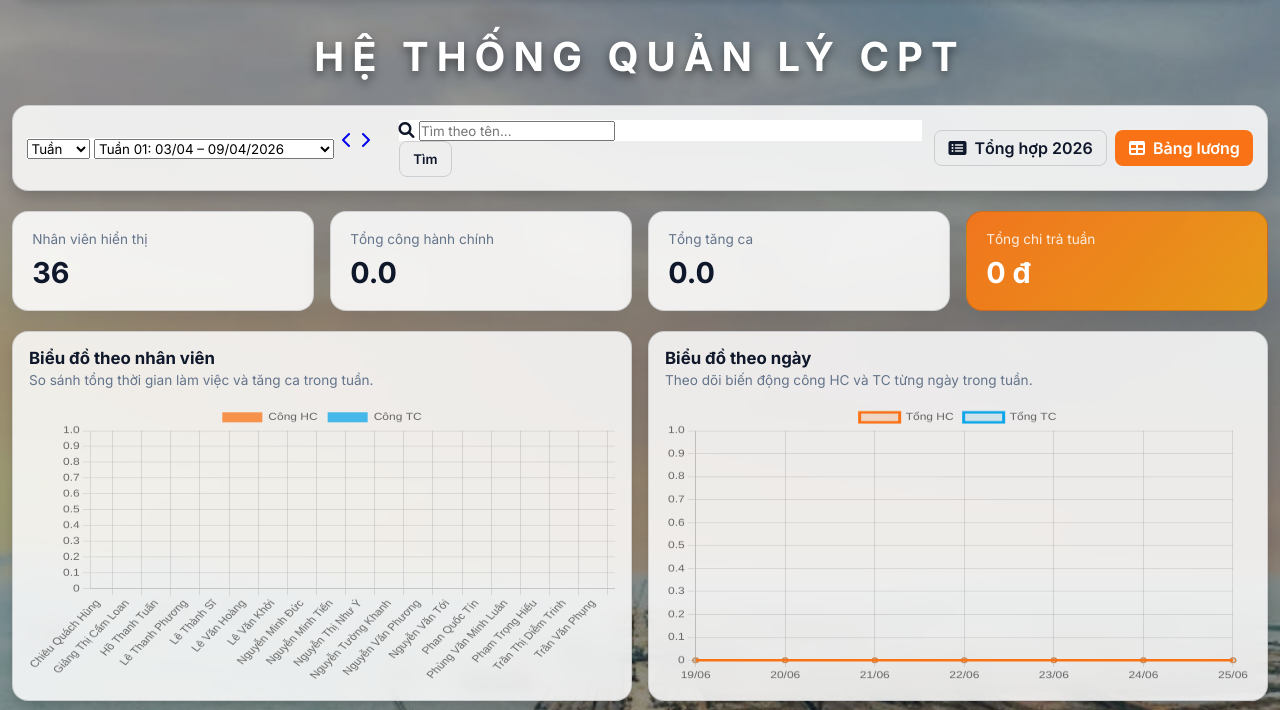
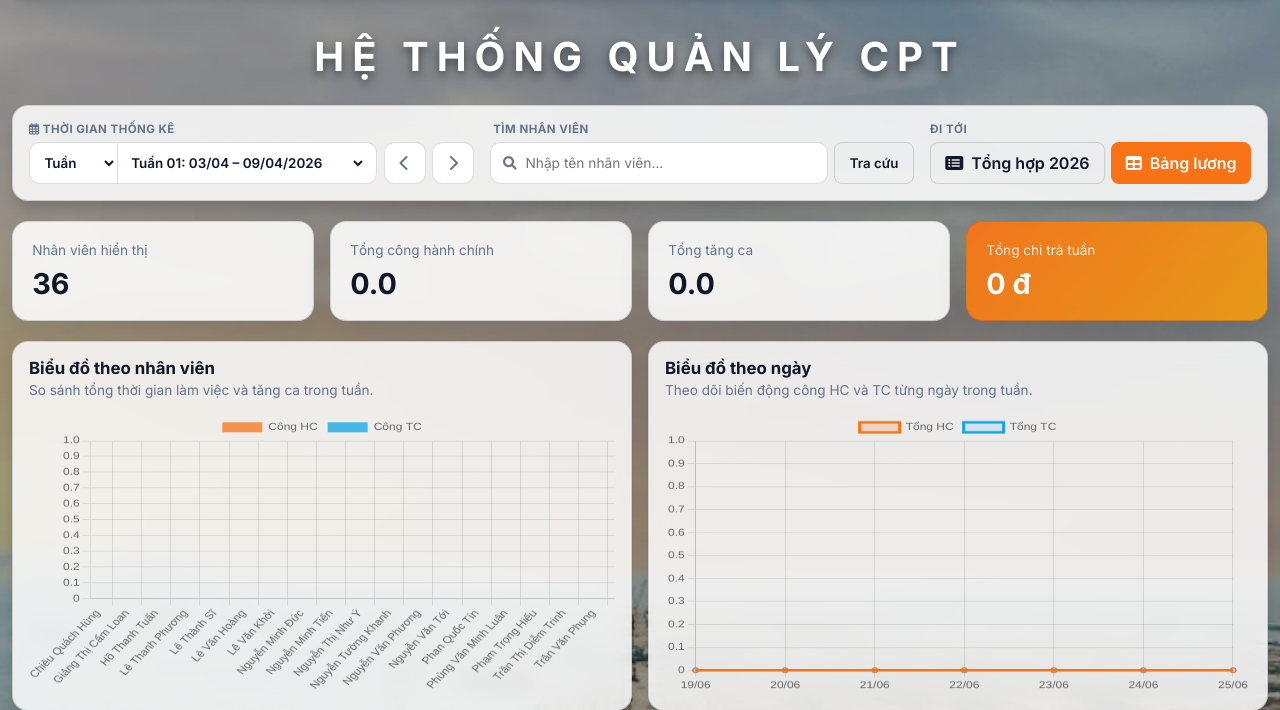
Before and after one commit to bruhhhh978/CPT, a Django app: page /statistics/ in a window 1280 px wide. Shown: the part 91-801 px from the top of the page. Run offline with Django 5.2, Linux system fonts and the light colour scheme; data comes from the database, SQL or seed files in the repository.

Commit message:
fix trang thống kê

```diff
--- a/payroll/templates/payroll/components/search_form.html
+++ b/payroll/templates/payroll/components/search_form.html
@@ -5,11 +5,11 @@
     {% if du_an_id %}<input type="hidden" name="du_an_id" value="{{ du_an_id }}">{% endif %}
     <div class="search-box">
         <i class="fas fa-search"></i>
-        <input type="text" name="q" value="{{ search_query }}" placeholder="Tìm theo tên...">
+        <input type="text" name="q" value="{{ search_query }}" placeholder="{{ search_placeholder|default:'Tìm theo tên...' }}" aria-label="Tìm theo tên nhân viên">
     </div>
-    <button type="submit" class="btn btn-outline">Tìm</button>
+    <button type="submit" class="btn btn-outline">{{ search_button_label|default:'Tìm' }}</button>
     {% if search_query %}
     <a href="?date={{ start_date|date:'Y-m-d' }}&view_type={{ view_type }}{% if du_an_id %}&du_an_id={{ du_an_id }}{% endif %}"
-       class="btn btn-outline" title="Xóa lọc">✕</a>
+       class="btn btn-outline stats-toolbar-clear" title="Xóa từ khóa" aria-label="Xóa từ khóa tìm kiếm"><i class="fas fa-times"></i></a>
     {% endif %}
 </form>
--- a/payroll/templates/payroll/payroll_statistics.html
+++ b/payroll/templates/payroll/payroll_statistics.html
@@ -7,67 +7,151 @@
 <script src="https://cdn.jsdelivr.net/npm/chart.js"></script>
 <style>
 .stats-toolbar-card {
-    padding: .85rem;
+    padding: 1rem;
 }
 .stats-toolbar {
     display: grid;
-    grid-template-columns: minmax(360px, auto) minmax(280px, 1fr) auto;
-    gap: .75rem;
-    align-items: center;
+    grid-template-columns: minmax(370px, 1.05fr) minmax(330px, 1fr) auto;
+    gap: 1rem;
+    align-items: end;
 }
 .stats-toolbar-group {
     display: flex;
-    align-items: center;
-    gap: .5rem;
+    flex-direction: column;
+    align-items: stretch;
+    gap: .4rem;
     min-width: 0;
 }
-.stats-toolbar-period {
-    justify-content: flex-start;
+.stats-toolbar-label {
+    color: var(--text-muted);
+    font-size: .72rem;
+    font-weight: 700;
+    letter-spacing: .04em;
+    text-transform: uppercase;
 }
-.stats-toolbar-search {
-    justify-content: center;
-}
-.stats-toolbar-actions {
-    justify-content: flex-end;
+.stats-toolbar-control {
+    display: flex;
+    align-items: center;
+    gap: .4rem;
+    min-width: 0;
 }
 .stats-toolbar .date-pill {
+    display: flex;
+    align-items: center;
+    flex: 1;
+    min-width: 0;
+    height: 42px;
+    padding: 0 .65rem;
+    border: 1px solid var(--border);
+    border-radius: .65rem;
     background: #fff;
-    margin: 0;
+    transition: border-color .2s, box-shadow .2s;
+}
+.stats-toolbar .date-pill:focus-within,
+.stats-toolbar .toolbar-search .search-box:focus-within {
+    border-color: var(--primary);
+    box-shadow: 0 0 0 3px rgba(249, 115, 22, .12);
+}
+.stats-toolbar .date-pill select {
+    height: 100%;
+    border: 0;
+    outline: 0;
+    background: transparent;
+    color: var(--text-main);
+    cursor: pointer;
+    font-size: .84rem;
+    font-weight: 600;
+}
+.stats-toolbar .date-pill #view-type-select {
+    width: 78px;
+    padding-right: .35rem;
+    border-right: 1px solid var(--border);
 }
 .stats-toolbar .date-pill .period-select {
-    width: 240px;
-    max-width: 240px;
+    flex: 1;
+    width: auto;
+    min-width: 190px;
+    padding-left: .55rem;
+}
+.stats-toolbar .nav-btn {
+    display: inline-flex;
+    align-items: center;
+    justify-content: center;
+    width: 42px;
+    height: 42px;
+    border: 1px solid var(--border);
+    border-radius: .65rem;
+    background: #fff;
+    color: var(--text-muted);
+    text-decoration: none;
+    transition: background .2s, border-color .2s, color .2s;
+}
+.stats-toolbar .nav-btn:hover {
+    border-color: var(--primary);
+    background: var(--primary);
+    color: #fff;
 }
 .stats-toolbar .toolbar-search {
-    flex: 1 1 420px !important;
-    max-width: 560px;
-    min-width: 260px;
+    display: flex;
+    align-items: center;
+    flex: 1 1 auto !important;
+    gap: .4rem;
+    width: 100%;
+    min-width: 0;
 }
 .stats-toolbar .toolbar-search .search-box {
+    display: flex;
+    align-items: center;
+    flex: 1;
+    gap: .55rem;
+    height: 42px;
+    min-width: 0;
+    padding: 0 .75rem;
+    border: 1px solid var(--border);
+    border-radius: .65rem;
     background: #fff;
+    transition: border-color .2s, box-shadow .2s;
+}
+.stats-toolbar .toolbar-search .search-box i {
+    color: var(--text-muted);
+    font-size: .85rem;
+}
+.stats-toolbar .toolbar-search .search-box input {
+    width: 100%;
+    min-width: 0;
+    border: 0;
+    outline: 0;
+    background: transparent;
+    color: var(--text-main);
+    font-size: .86rem;
 }
 .stats-toolbar .btn,
 .stats-toolbar .nav-btn {
-    height: 36px;
+    height: 42px;
     box-sizing: border-box;
 }
 .stats-toolbar .btn {
-    padding: 0 .85rem;
+    justify-content: center;
+    padding: 0 .9rem;
     white-space: nowrap;
+}
+.stats-toolbar-actions .stats-toolbar-control {
+    justify-content: flex-end;
+}
+.stats-toolbar-clear {
+    width: 42px;
+    padding: 0 !important;
+    font-size: .8rem;
 }
 @media (max-width: 1100px) {
     .stats-toolbar {
         grid-template-columns: 1fr;
     }
-    .stats-toolbar-group,
-    .stats-toolbar-search,
-    .stats-toolbar-actions {
+    .stats-toolbar-actions .stats-toolbar-control {
         justify-content: flex-start;
     }
     .stats-toolbar .toolbar-search {
-        max-width: none;
-        width: 100%;
-        flex-basis: 100% !important;
+        flex-basis: auto !important;
     }
 }
 </style>
@@ -80,14 +164,22 @@
     <div class="card stats-toolbar-card">
         <div class="stats-toolbar">
             <div class="stats-toolbar-group stats-toolbar-period">
+                <span class="stats-toolbar-label"><i class="far fa-calendar-alt"></i> Thời gian thống kê</span>
+                <div class="stats-toolbar-control">
                     {% include "payroll/components/period_picker.html" %}
+                </div>
             </div>
 
             <div class="stats-toolbar-group stats-toolbar-search">
-                {% include "payroll/components/search_form.html" %}
+                <span class="stats-toolbar-label"><i class="fas fa-user-search"></i> Tìm nhân viên</span>
+                <div class="stats-toolbar-control">
+                    {% include "payroll/components/search_form.html" with search_placeholder="Nhập tên nhân viên..." search_button_label="Tra cứu" %}
+                </div>
             </div>
 
             <div class="stats-toolbar-group stats-toolbar-actions">
+                <span class="stats-toolbar-label">Đi tới</span>
+                <div class="stats-toolbar-control">
                     <a href="{% url 'payroll:tong_hop_2026' %}" class="btn btn-outline">
                         <i class="fas fa-list-alt"></i> Tổng hợp 2026
                     </a>
@@ -95,6 +187,7 @@
                        class="btn btn-primary">
                         <i class="fas fa-table"></i> Bảng lương
                     </a>
+                </div>
             </div>
         </div>
     </div>
```
Lines whose indentation alone changed are shown as unchanged.
